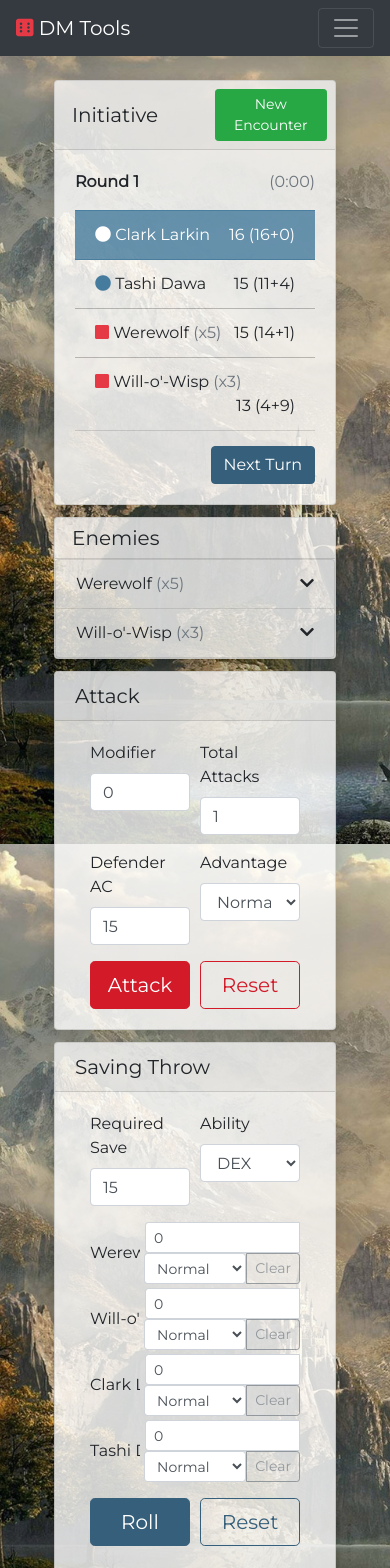
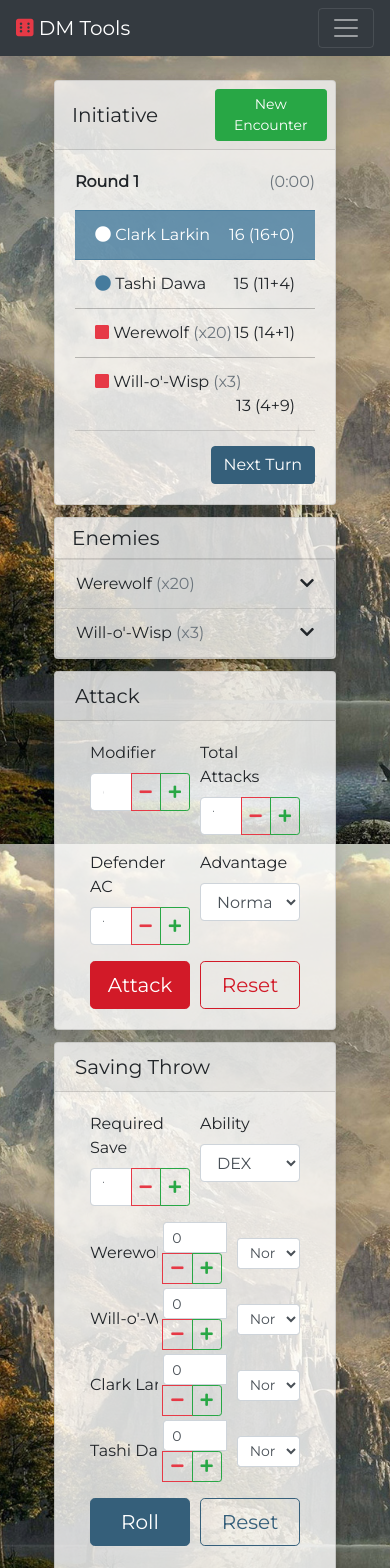
Before and after one commit to DougKeller/DMTools, an Angular app in the folder webclient/: page /combat in a window 390 px wide. Shown: the top 1568 px of the page. Built offline with nearby package versions, Linux system fonts and the light colour scheme.

Commit message:
Saving throw component, make everything tablet friendly

```diff
--- a/webclient/src/app/modules/combat/attack/attack.component.html
+++ b/webclient/src/app/modules/combat/attack/attack.component.html
@@ -8,19 +8,61 @@
           <div class="form-row mb-3">
             <div class="col">
               <label>Modifier</label>
-              <input [disabled]="rolling" [class.disabled]="rolling" [ngModelOptions]="{ standalone: true }"  type="number" class="form-control" [(ngModel)]="modifier" (focus)="$event.target.select()" />
+
+              <div class="input-group">
+                <input [disabled]="rolling" [class.disabled]="rolling" [ngModelOptions]="{ standalone: true }"  type="number" class="form-control" [(ngModel)]="modifier" (focus)="$event.target.select()" />
+
+                <div class="input-group-append">
+                  <button type="button" [disabled]="rolling" [class.disabled]="rolling" class="btn btn-sm btn-outline-danger" (click)="modifier = modifier - 1">
+                    <i class="fas fa-minus"></i>
+                  </button>
+
+                  <button type="button" [disabled]="rolling" [class.disabled]="rolling" class="btn btn-sm btn-outline-success" (click)="modifier = modifier + 1">
+                    <i class="fas fa-plus"></i>
+                  </button>
+                </div>
+              </div>
+              <!-- <input [disabled]="rolling" [class.disabled]="rolling" [ngModelOptions]="{ standalone: true }"  type="number" class="form-control" [(ngModel)]="modifier" (focus)="$event.target.select()" /> -->
             </div>
 
             <div class="col">
               <label>Total Attacks</label>
-              <input [disabled]="rolling" [class.disabled]="rolling" [ngModelOptions]="{ standalone: true }"  type="number" class="form-control" [(ngModel)]="quantity" (focus)="$event.target.select()" />
+
+              <div class="input-group">
+                <input [disabled]="rolling" [class.disabled]="rolling" [ngModelOptions]="{ standalone: true }"  type="number" class="form-control" [(ngModel)]="quantity" (focus)="$event.target.select()" />
+
+                <div class="input-group-append">
+                  <button type="button" [disabled]="rolling" [class.disabled]="rolling" class="btn btn-sm btn-outline-danger" (click)="quantity = quantity - 1">
+                    <i class="fas fa-minus"></i>
+                  </button>
+
+                  <button type="button" [disabled]="rolling" [class.disabled]="rolling" class="btn btn-sm btn-outline-success" (click)="quantity = quantity + 1">
+                    <i class="fas fa-plus"></i>
+                  </button>
+                </div>
+              </div>
             </div>
           </div>
 
           <div class="form-row mb-3">
             <div class="col">
               <label>Defender AC</label>
-              <input [disabled]="rolling" [class.disabled]="rolling" [ngModelOptions]="{ standalone: true }" class="form-control" type="number" [(ngModel)]="armorClass" (focus)="$event.target.select()" />
+
+              <div class="input-group">
+                <input [disabled]="rolling" [class.disabled]="rolling" [ngModelOptions]="{ standalone: true }"  type="number" class="form-control" [(ngModel)]="armorClass" (focus)="$event.target.select()" />
+
+                <div class="input-group-append">
+                  <button type="button" [disabled]="rolling" [class.disabled]="rolling" class="btn btn-sm btn-outline-danger" (click)="armorClass = armorClass - 1">
+                    <i class="fas fa-minus"></i>
+                  </button>
+
+                  <button type="button" [disabled]="rolling" [class.disabled]="rolling" class="btn btn-sm btn-outline-success" (click)="armorClass = armorClass + 1">
+                    <i class="fas fa-plus"></i>
+                  </button>
+                </div>
+              </div>
+
+              <!-- <input [disabled]="rolling" [class.disabled]="rolling" [ngModelOptions]="{ standalone: true }" class="form-control" type="number" [(ngModel)]="armorClass" (focus)="$event.target.select()" /> -->
             </div>
 
             <div class="col">
--- a/webclient/src/app/modules/combat/combat.component.ts
+++ b/webclient/src/app/modules/combat/combat.component.ts
@@ -24,7 +24,7 @@ export class CombatComponent {
 
   buildEncounter(): void {
     this.encounter = new Encounter();
-    this.encounter.addGroup(this.enemyTypes[304], 5);
+    this.encounter.addGroup(this.enemyTypes[304], 20);
     this.encounter.addGroup(this.enemyTypes[307], 3);
     this.encounter.addGroup(this.playerTypes[0], 1);
     this.encounter.addGroup(this.playerTypes[1], 1);
--- a/webclient/src/app/modules/combat/enemies/enemies.component.html
+++ b/webclient/src/app/modules/combat/enemies/enemies.component.html
@@ -31,7 +31,7 @@
                     <span>#{{ enemy.id }}</span>
                   </div>
                   <div class="col">
-                    <div class="progress" (click)="stuff(enemy, $event)">
+                    <div class="progress" (click)="clickHealth(enemy, $event)">
                       <div class="progress-bar bg-success" [ngStyle]="{ width: healthbarStyle(enemy) }">
                         {{ enemy.hitpoints }}/{{ enemy.creatureType.hitpoints }}
                       </div>
--- a/webclient/src/app/modules/combat/enemies/enemies.component.scss
+++ b/webclient/src/app/modules/combat/enemies/enemies.component.scss
@@ -6,16 +6,8 @@
   .card {
     background-color: transparent;
   }
+}
 
-  .collapse {
-    transition: height 0.2s;
-  }
-
-  .collapse:not(.show) {
-    max-height: 0px;
-  }
-
-  .collapse.show {
-    max-height: 5000px;
-  }
+.progress {
+  cursor: pointer;
 }
--- a/webclient/src/app/modules/combat/enemies/enemies.component.ts
+++ b/webclient/src/app/modules/combat/enemies/enemies.component.ts
@@ -98,9 +98,16 @@ export class EnemiesComponent {
     }
   }
 
-  stuff(enemy: Creature, event: MouseEvent): void {
-    let progress = event.target;
+  clickHealth(enemy: Creature, event: MouseEvent): void {
+    if (!event.target) {
+      return;
+    }
+
+    let progress: HTMLElement = <HTMLElement> event.target;
     if (progress.classList.contains('progress-bar')) {
+      if (!progress.parentElement) {
+        return;
+      }
       progress = progress.parentElement;
     }
 
--- a/webclient/src/app/modules/combat/saving_throw/saving_throw.component.html
+++ b/webclient/src/app/modules/combat/saving_throw/saving_throw.component.html
@@ -8,12 +8,27 @@
           <div class="form-row mb-3">
             <div class="col">
               <label>Required Save</label>
-              <input [ngModelOptions]="{ standalone: true }" class="form-control" type="number" [(ngModel)]="savingThrow" (focus)="$event.target.select()" />
+
+              <div class="input-group">
+                <input [disabled]="rolling" [class.disabled]="rolling" [ngModelOptions]="{ standalone: true }"  type="number" class="form-control" [(ngModel)]="savingThrow" (focus)="$event.target.select()" />
+
+                <div class="input-group-append">
+                  <button type="button" [disabled]="rolling" [class.disabled]="rolling" class="btn btn-sm btn-outline-danger" (click)="savingThrow = savingThrow - 1">
+                    <i class="fas fa-minus"></i>
+                  </button>
+
+                  <button type="button" [disabled]="rolling" [class.disabled]="rolling" class="btn btn-sm btn-outline-success" (click)="savingThrow = savingThrow + 1">
+                    <i class="fas fa-plus"></i>
+                  </button>
+                </div>
+              </div>
+
+              <!-- <input [disabled]="rolling" [class.disabled]="rolling" [ngModelOptions]="{ standalone: true }" class="form-control" type="number" [(ngModel)]="savingThrow" (focus)="$event.target.select()" /> -->
             </div>
 
             <div class="col">
               <label>Ability</label>
-              <select [ngModelOptions]="{ standalone: true }" class="form-control" [(ngModel)]="ability">
+              <select [disabled]="rolling" [class.disabled]="rolling" [ngModelOptions]="{ standalone: true }" class="form-control" [(ngModel)]="ability">
                 <option [ngValue]="Ability.Strength">STR</option>
                 <option [ngValue]="Ability.Dexterity">DEX</option>
                 <option [ngValue]="Ability.Constitution">CON</option>
@@ -29,30 +44,38 @@
               <label class="mb-0">{{ group.creatureType.name }}</label>
             </div>
 
-            <div class="col-9">
+            <div class="col">
               <div class="input-group">
-                <input [ngModelOptions]="{ standalone: true }" min="0" max="{{ group.livingCreatures().length }}" class="form-control form-control-sm" type="number" [(ngModel)]="counts[group.id]" (focus)="$event.target.select()" />
+                <input [disabled]="rolling" [class.disabled]="rolling" [ngModelOptions]="{ standalone: true }" min="0" max="{{ group.livingCreatures().length }}" class="form-control form-control-sm" type="number" [(ngModel)]="counts[group.id]" (focus)="$event.target.select()" />
 
                 <div class="input-group-append">
-                  <select [ngModelOptions]="{ standalone: true }" class="form-control form-control-sm" [(ngModel)]="rollTypes[group.id]">
-                    <option [ngValue]="RollType.Normal">Normal</option>
-                    <option [ngValue]="RollType.Advantage">Advantage</option>
-                    <option [ngValue]="RollType.Disadvantage">Disadvantage</option>
-                  </select>
+                  <button type="button" [disabled]="rolling" [class.disabled]="rolling" class="btn btn-sm btn-outline-danger" (click)="decrementCount(group)">
+                    <i class="fas fa-minus"></i>
+                  </button>
 
-                  <button type="button" class="btn btn-sm btn-outline-secondary" (click)="counts[group.id] = 0; group.rollType = RollType.Normal" [class.disabled]="counts[group.id] === 0">Clear</button>
+                  <button type="button" [disabled]="rolling" [class.disabled]="rolling" class="btn btn-sm btn-outline-success" (click)="incrementCount(group)">
+                    <i class="fas fa-plus"></i>
+                  </button>
                 </div>
               </div>
+            </div>
+
+            <div class="col">
+              <select [disabled]="rolling" [class.disabled]="rolling" [ngModelOptions]="{ standalone: true }" class="form-control form-control-sm" [(ngModel)]="rollTypes[group.id]">
+                <option [ngValue]="RollType.Normal">Normal</option>
+                <option [ngValue]="RollType.Advantage">Advantage</option>
+                <option [ngValue]="RollType.Disadvantage">Disadvantage</option>
+              </select>
             </div>
           </div>
 
           <div class="form-row mt-3">
             <div class="col">
-              <button type="submit" class="btn btn-blue-dark btn-lg btn-block">Roll</button>
+              <button type="submit" [disabled]="rolling" [class.disabled]="rolling" class="btn btn-blue-dark btn-lg btn-block">Roll</button>
             </div>
 
             <div class="col">
-              <button type="button" class="btn btn-outline-blue-dark btn-lg btn-block" (click)="reset()">Reset</button>
+              <button type="button" [disabled]="rolling" [class.disabled]="rolling" class="btn btn-outline-blue-dark btn-lg btn-block" (click)="reset()">Reset</button>
             </div>
           </div>
         </form>
@@ -60,7 +83,7 @@
     </div>
   </div>
 
-  <div class="card-body" *ngIf="summary">
+  <div class="card-body" *ngIf="performed">
     <div class="col">
       <table class="table">
         <thead class="thead">
@@ -73,22 +96,13 @@
         </thead>
 
         <tbody>
-          <tr *ngFor="let result of summary.results">
-            <th scope="row" (click)="result.expanded = true">{{ result.creatureType.name }}</th>
-            <td>{{ result.modifier > -1 ? '+' + result.modifier : result.modifier }}</td>
-            <td>{{ result.succeeded }}</td>
-            <td>{{ result.failed }}</td>
+          <tr *ngFor="let groupId of groupIds()">
+            <th scope="row">{{ mappings[groupId].creatureType.name }}</th>
+            <td>{{ mappings[groupId].creatureType.modifier(ability) > -1 ? '+' + mappings[groupId].creatureType.modifier(ability) : mappings[groupId].creatureType.modifier(ability) }}</td>
+            <td [class.text-success]="results[groupId].succeeded > 0">{{ results[groupId].succeeded > 0 ? results[groupId].succeeded : '-' }}</td>
+            <td [class.text-danger]="results[groupId].failed > 0">{{ results[groupId].failed > 0 ? results[groupId].failed : '-' }}</td>
           </tr>
         </tbody>
-
-        <tfoot>
-          <tr>
-            <th scope="col">Total</th>
-            <th scope="col"></th>
-            <th scope="col">{{ summary.succeeded }}</th>
-            <th scope="col">{{ summary.failed }}</th>
-          </tr>
-        </tfoot>
       </table>
     </div>
   </div>
--- a/webclient/src/app/modules/combat/saving_throw/saving_throw.component.ts
+++ b/webclient/src/app/modules/combat/saving_throw/saving_throw.component.ts
@@ -3,6 +3,27 @@ import { Encounter } from '@dm/common/models/encounter';
 import { Ability } from '@dm/constants/ability';
 import { RollType } from '@dm/constants/roll_type';
 import { Group } from '@dm/common/models/group';
+import { Dice } from '@dm/common/models/dice';
+
+type GroupMappings = {
+  [groupId: number]: Group;
+};
+
+type GroupCounts = {
+  [groupId: number]: number;
+};
+
+type GroupRollTypes = {
+  [groupId: number]: RollType;
+};
+
+type GroupResults = {
+  [groupId: number]: {
+    succeeded: number;
+    failed: number;
+    total: number;
+  };
+};
 
 @Component({
   selector: 'saving-throw',
@@ -13,8 +34,14 @@ export class SavingThrowComponent {
 
   savingThrow!: number;
   ability!: Ability;
-  counts: { [groupId: number]: number } = {};
-  rollTypes: { [groupId: number]: RollType } = {};
+
+  mappings: GroupMappings = {};
+  counts: GroupCounts = {};
+  rollTypes: GroupRollTypes = {};
+  results: GroupResults = {};
+
+  performed: boolean = false;
+  rolling: boolean = false;
 
   Ability = Ability;
   RollType = RollType;
@@ -28,12 +55,83 @@ export class SavingThrowComponent {
     this.ability = Ability.Dexterity;
 
     this.encounter.groups.forEach((group) => {
+      this.mappings[group.id] = group;
       this.counts[group.id] = 0;
       this.rollTypes[group.id] = RollType.Normal;
     });
+
+    this.performed = false;
+  }
+
+  decrementCount(group: Group) {
+    this.counts[group.id] -= 1;
+    this.counts[group.id] = Math.max(this.counts[group.id], 0);
+  }
+
+  incrementCount(group: Group) {
+    this.counts[group.id] += 1;
+    this.counts[group.id] = Math.min(this.counts[group.id], group.livingCreatures().length);
+  }
+
+  rollD20(rolltype: RollType) {
+    switch (rolltype) {
+    case RollType.Normal:
+      return Dice.d20.roll();
+    case RollType.Advantage:
+      return Dice.d20.rollWithAdvantage();
+    case RollType.Disadvantage:
+      return Dice.d20.rollWithDisadvantage();
+    }
+  }
+
+  rollForGroup(group: Group, results: GroupResults) {
+    for (var i = 0; i < this.counts[group.id]; i += 1) {
+      let rollType = this.rollTypes[group.id];
+      let base = this.rollD20(rollType);
+      let modifier = group.creatureType.modifier(this.ability);
+
+      this.results[group.id].total += 1;
+
+      if (base === 20 || (base !== 1 && (base + modifier) >= this.savingThrow)) {
+        this.results[group.id].succeeded += 1;
+      } else {
+        this.results[group.id].failed += 1;
+      }
+    }
   }
 
   perform(): void {
+    this.performed = true;
+    this.rolling = true;
 
+    this.results = {};
+    this.encounter.groups.forEach((group) => {
+      if (!this.counts[group.id]) {
+        return;
+      }
+
+      this.results[group.id] = {
+        succeeded: 0,
+        failed: 0,
+        total: 0
+      };
+    });
+
+    setTimeout(() => {
+      this.encounter.groups.forEach((group) => {
+        this.rollForGroup(group, this.results)
+      });
+      this.rolling = false;
+    }, 250);
+  }
+
+  groupIds(): number[] {
+    let ids: number[] = [];
+    this.encounter.groups.forEach((group) => {
+      if (this.results[group.id]) {
+        ids.push(group.id);
+      }
+    });
+    return ids;
   }
 }
```
